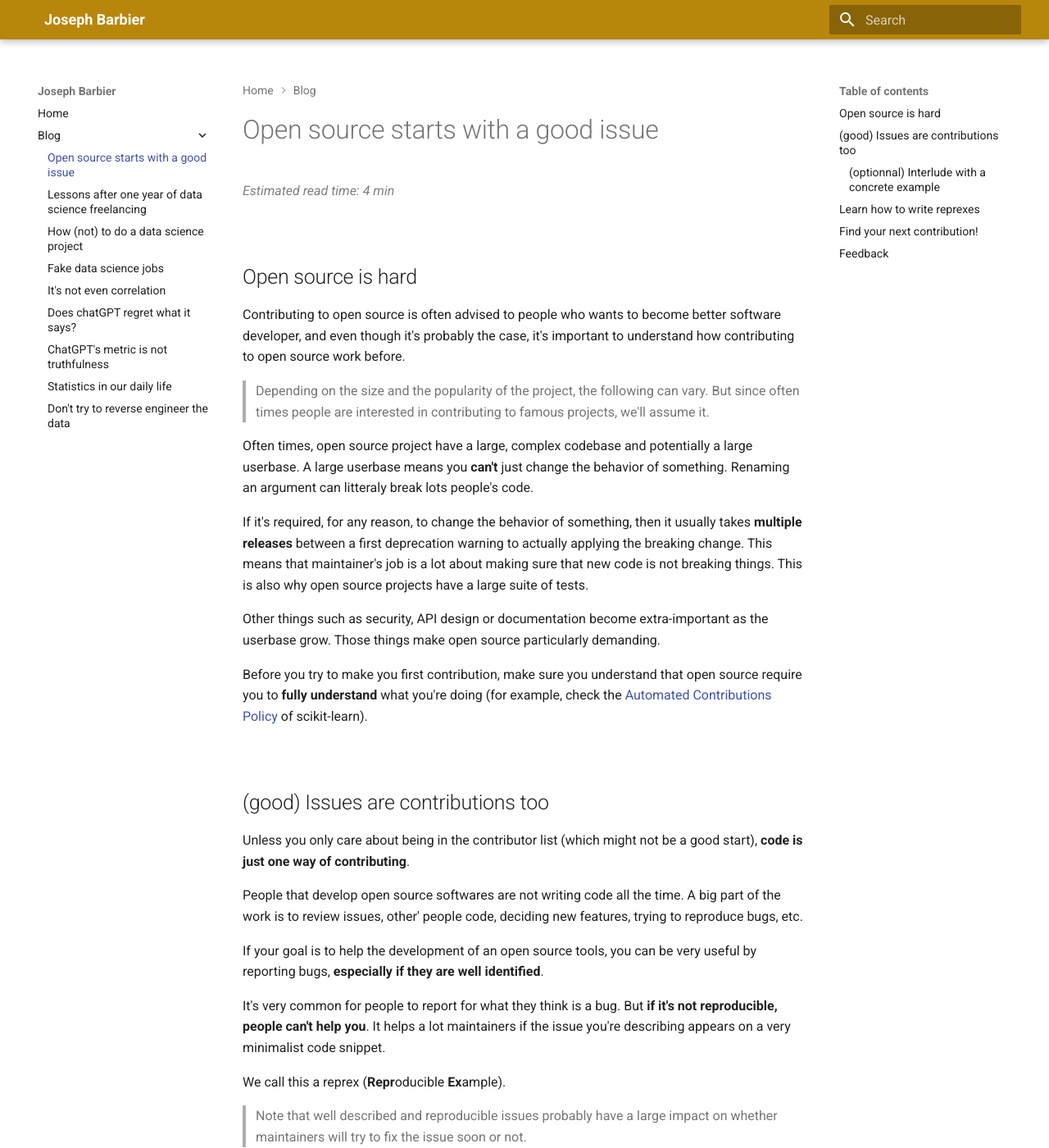
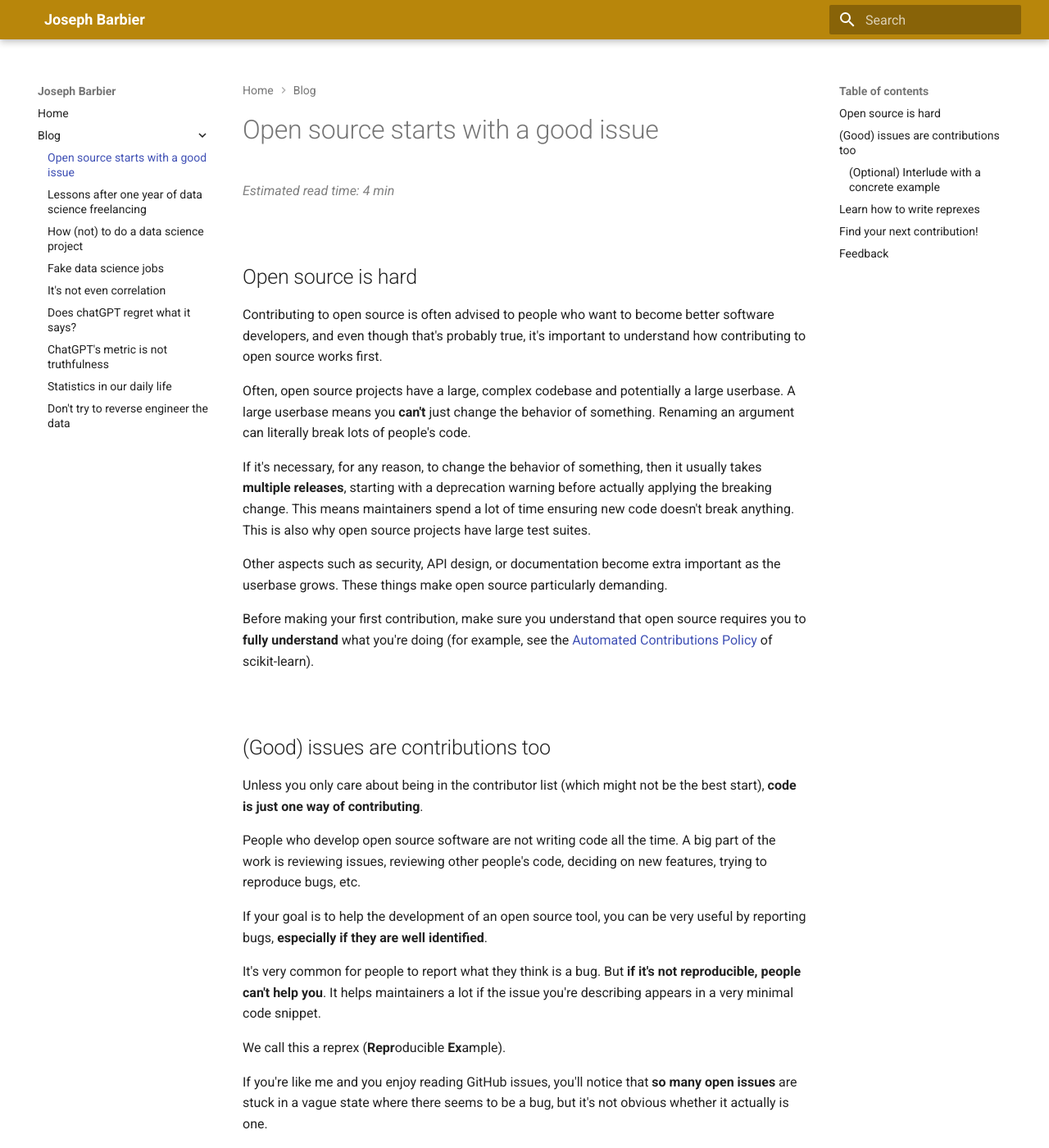
Before and after one commit to JosephBARBIERDARNAL/barbierjoseph.com, an MkDocs documentation site: the page built from docs/blog/open-source-starts-with-a-good-issue.md, in a window 1280 px wide and 1400 px high. Shown: the whole window at 82% size. Built offline with MkDocs 1.6.1 and Material for MkDocs 9.7.7, drawn with Linux system fonts in a browser that asks for light colours; some of the changed text lies outside the part shown.

Commit message:
blog post ok

````diff
--- a/docs/blog/open-source-starts-with-a-good-issue.md
+++ b/docs/blog/open-source-starts-with-a-good-issue.md
@@ -8,42 +8,40 @@
 
 ## Open source is hard
 
-Contributing to open source is often advised to people who wants to become better software developer, and even though it's probably the case, it's important to understand how contributing to open source work before.
+Contributing to open source is often advised to people who want to become better software developers, and even though that's probably true, it's important to understand how contributing to open source works first.
 
-> Depending on the size and the popularity of the project, the following can vary. But since often times people are interested in contributing to famous projects, we'll assume it.
+Often, open source projects have a large, complex codebase and potentially a large userbase. A large userbase means you **can't** just change the behavior of something. Renaming an argument can literally break lots of people's code.
 
-Often times, open source project have a large, complex codebase and potentially a large userbase. A large userbase means you **can't** just change the behavior of something. Renaming an argument can litteraly break lots people's code.
+If it's necessary, for any reason, to change the behavior of something, then it usually takes **multiple releases**, starting with a deprecation warning before actually applying the breaking change. This means maintainers spend a lot of time ensuring new code doesn't break anything. This is also why open source projects have large test suites.
 
-If it's required, for any reason, to change the behavior of something, then it usually takes **multiple releases** between a first deprecation warning to actually applying the breaking change. This means that maintainer's job is a lot about making sure that new code is not breaking things. This is also why open source projects have a large suite of tests.
+Other aspects such as security, API design, or documentation become extra important as the userbase grows. These things make open source particularly demanding.
 
-Other things such as security, API design or documentation become extra-important as the userbase grow. Those things make open source particularly demanding.
+Before making your first contribution, make sure you understand that open source requires you to **fully understand** what you're doing (for example, see the [Automated Contributions Policy](https://scikit-learn.org/dev/developers/contributing.html#automated-contributions-policy) of scikit-learn).
 
-Before you try to make you first contribution, make sure you understand that open source require you to **fully understand** what you're doing (for example, check the [Automated Contributions Policy](https://scikit-learn.org/dev/developers/contributing.html#automated-contributions-policy) of scikit-learn).
+## (Good) issues are contributions too
 
-## (good) Issues are contributions too
+Unless you only care about being in the contributor list (which might not be the best start), **code is just one way of contributing**.
 
-Unless you only care about being in the contributor list (which might not be a good start), **code is just one way of contributing**.
+People who develop open source software are not writing code all the time. A big part of the work is reviewing issues, reviewing other people's code, deciding on new features, trying to reproduce bugs, etc.
 
-People that develop open source softwares are not writing code all the time. A big part of the work is to review issues, other' people code, deciding new features, trying to reproduce bugs, etc.
+If your goal is to help the development of an open source tool, you can be very useful by reporting bugs, **especially if they are well identified**.
 
-If your goal is to help the development of an open source tools, you can be very useful by reporting bugs, **especially if they are well identified**.
-
-It's very common for people to report for what they think is a bug. But **if it's not reproducible, people can't help you**. It helps a lot maintainers if the issue you're describing appears on a very minimalist code snippet.
+It's very common for people to report what they think is a bug. But **if it's not reproducible, people can't help you**. It helps maintainers a lot if the issue you're describing appears in a very minimal code snippet.
 
 We call this a reprex (**Repr**oducible **Ex**ample).
 
-> Note that well described and reproducible issues probably have a large impact on whether maintainers will try to fix the issue soon or not.
+If you're like me and you enjoy reading GitHub issues, you'll notice that **so many open issues** are stuck in a vague state where there seems to be a bug, but it's not obvious whether it actually is one.
 
-If you're like me and you like to read Github issues, you'll see that **so many open issues** are in this vague status where there seems to be a bug, but it's not obvious if it's one or not.
+Also note that well-described and reproducible issues probably have a large impact on whether maintainers will try to fix the issue soon or not.
 
 <br>
 <br>
 
-### (optionnal) Interlude with a concrete example
+### (Optional) Interlude with a concrete example
 
 [**Skip the example**](#learn-how-to-write-reprexes)
 
-Recently I had an issue where a chart title had the wrong size, even though I set it the right way. Here was my function with the issue:
+Recently I had an issue where a chart title had the wrong size even though I set it correctly. Here was my function with the issue:
 
 ```py hl_lines="16"
 def hbarplot(*, df: pl.DataFrame, colname: str) -> None:
@@ -77,11 +75,11 @@
    plt.close()
 ```
 
-For some reason, the chart title (added via `set_title()`) output kept its default size (`size=10`).
+For some reason, the chart title (added via `set_title()`) kept its default size (`size=10`).
 
-What happens if I send this code to a maintainer with the message "The title is too small". It might take them half an hour to find what is the issue and be able to reproduce it themselves, and probably not do it right away because it's not very fun. Instead, I spend this half hour myself trying to make the smallest code possible with the issue I'm seeing.
+What happens if I send this code to a maintainer with the message "The title is too small"? It might take them half an hour to figure out the issue and reproduce it themselves—and they probably won't do it right away because it's not very fun. Instead, I spent that half hour myself trying to make the smallest possible code snippet that still shows the issue.
 
-Then I was able to do so:
+Then I was able to do this:
 
 ```py
 import matplotlib.pyplot as plt
@@ -91,11 +89,11 @@
 ax.set_title("hey", size=30, font=FontProperties(family="Roboto"))
 ```
 
-More importantly, while writing the reprex, I realized that the issue only occur if `font` is a `FontProperties()` object (what I was doing), but not a string (accepted input too) such as `"Roboto"`.
+More importantly, while writing the reprex, I realized that the issue only occurs if `font` is a `FontProperties()` object (which I was using), but not if it's a string (also accepted), such as `"Roboto"`.
 
-The result? I get an answer 1 hour later saying "This might be the same issue as this other one". I check it, I confirm it's the same, I close the issue and I get a workaround for my use case.
+The result? I got an answer an hour later saying, "This might be the same issue as this other one." I checked it, confirmed it was the same (but I didn't see it before), closed the issue, and got a workaround for my use case.
 
-Now imagine what happens if I send my original function and just vaguely describe my issue?
+Now imagine how much time it'll take if I send my original function and just vaguely describe the issue?
 
 > If you're curious, you can find the issue [here](https://github.com/matplotlib/matplotlib/issues/30797).
 
@@ -104,13 +102,13 @@
 
 ## Learn how to write reprexes
 
-A reprex is the smallest self-contained example that reliably reproduces a software issue. It should contain **everything** (including importing libraries, data if necessary, etc).
+A reprex is the smallest self-contained example that reliably reproduces a software issue. It should contain **everything** (including imports, data if necessary, etc.).
 
-It also demonstrates that you have taken the first step in the debugging process yourself.
+It also shows that you've taken the first step in debugging yourself.
 
-Learning to write a reprex is a genuinely valuable skill. It teaches you to isolate behaviors, think carefully about what actually triggers a problem and forces you to **fully understand what's going on**. It sounds simple but often requires patience and precision. Mastering it will make you a better reporter and a better developer too.
+Learning to write a reprex is a genuinely valuable skill. It teaches you to isolate behaviors, think carefully about what actually triggers a problem, and forces you to **fully understand what's going on**. It sounds simple but often requires patience and precision. Mastering it will make you a better reporter and a better developer, too.
 
-On a related note, I fear that LLMs make us much worse at this, but I might be wrong.
+On a related note, I worry that LLMs make us much worse at this, but I might be wrong.
 
 ## Find your next contribution!
 
@@ -120,8 +118,12 @@
 - focus on things you understand
 - focus on things you find fun
 - don't believe AI will do the hard part for you
-- express you well, in English (LLMs can help you a lot for this)
+- express yourself well, in English (LLMs can help a lot with this)
 - be kind to others
+
+It's completely fine to be motivated by being an "open source contributor" (I personally am), but it's important to consider open source contributions across the entire pipeline (from discovering a bug to implementing new features).
+
+Once you're comfortable with this, start your first PR and enjoy the journey!
 
 ## Feedback
 
````
